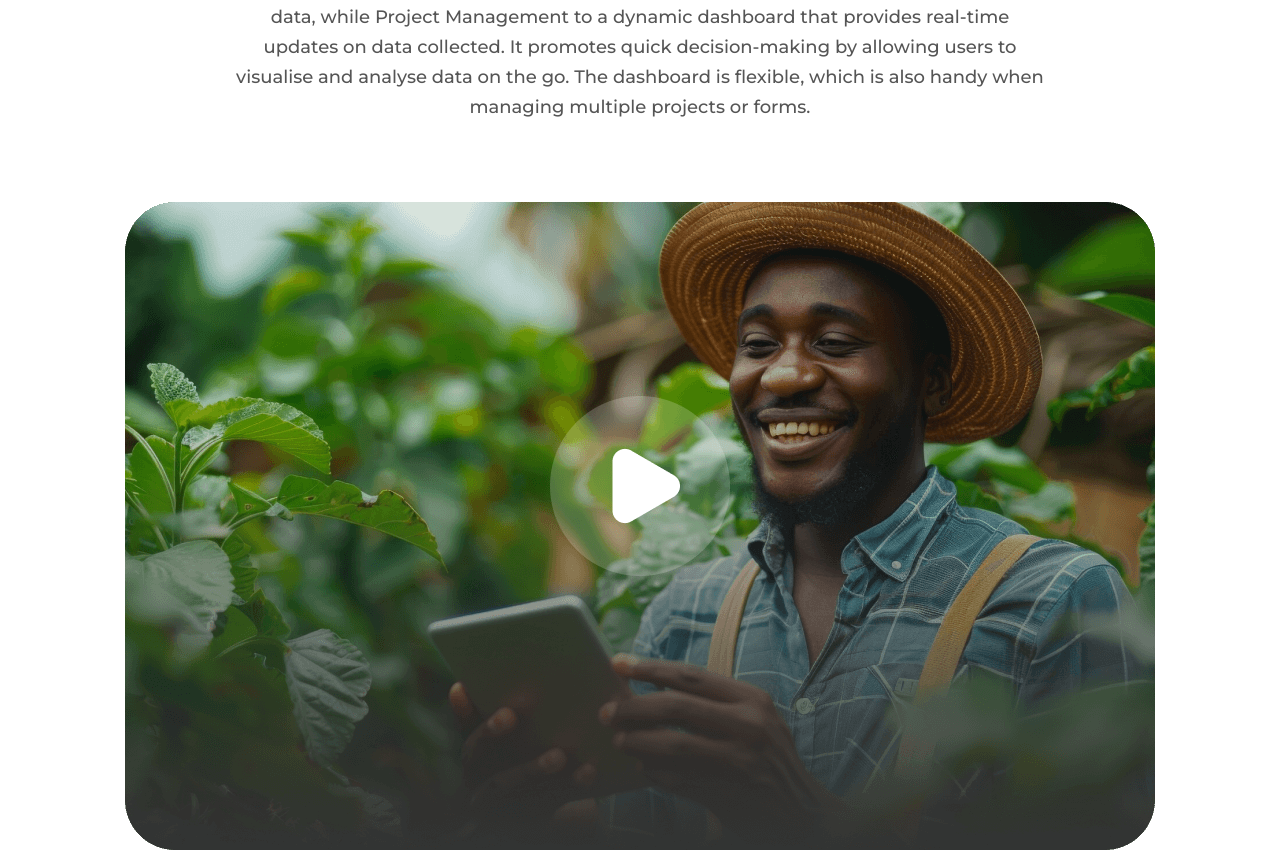
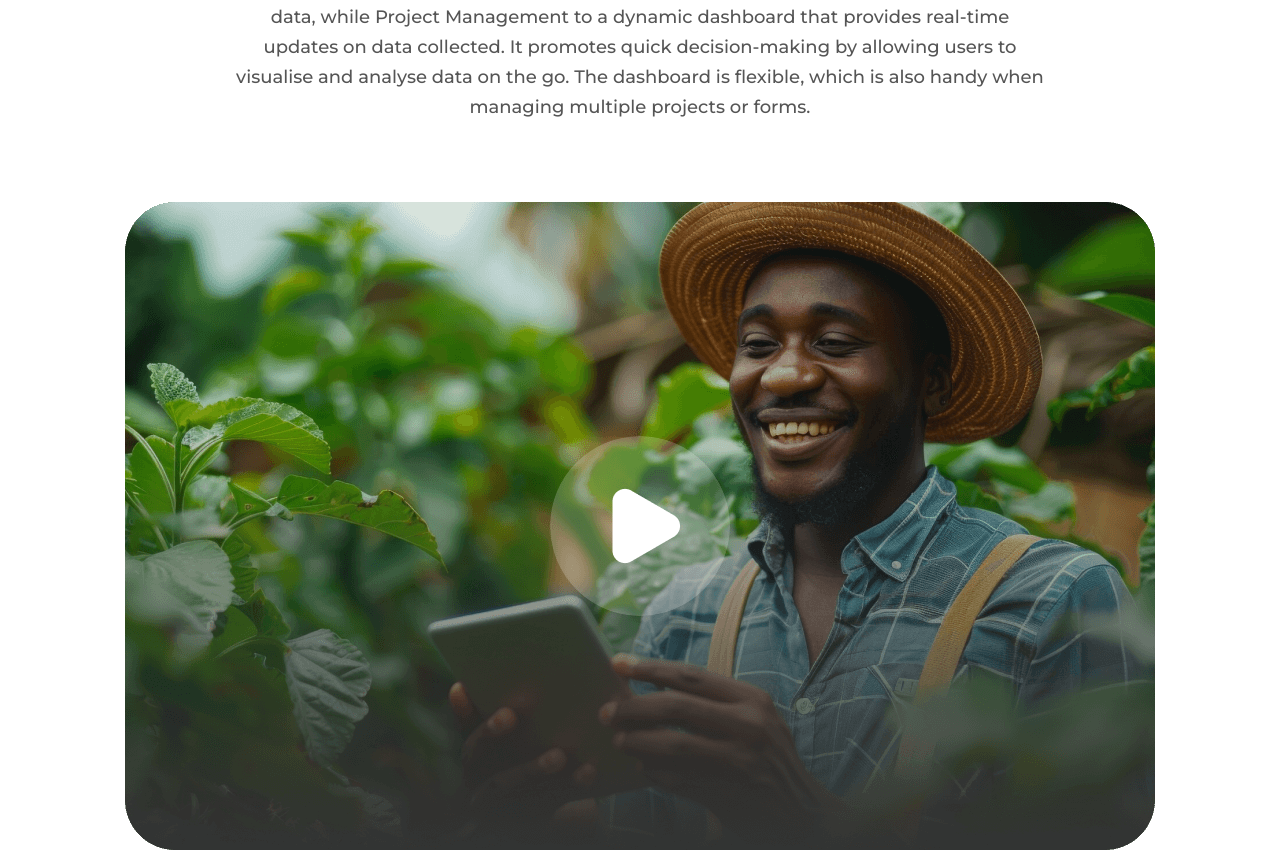
Before and after one commit to Daniekeys/temporary-hosting, a Next.js app: page /home in a window 1280 px wide. Shown: the part 1240-2092 px from the top of the page. Built offline with nearby package versions, Linux system fonts and the light colour scheme.

Commit message:
fixed the play button

```diff
--- a/components/LandingPage/Control.tsx
+++ b/components/LandingPage/Control.tsx
@@ -23,7 +23,7 @@ function Control() {
           analyse data on the go. The dashboard is flexible, which is also handy
           when managing multiple projects or forms.
         </p>
-        <div className="w-full relative flow-hide">
+        <div className="w-full relative ">
           <Image
             src={maskwoman}
             alt="maskwoman"
@@ -37,6 +37,7 @@ function Control() {
               width={playIcon.width}
               height={playIcon.height}
               alt="icon"
+              className="w-16 h-16 rounded-full lg:w-auto lg:h-auto"
               // data-aos="fade-up"
               // data-aos-duration="2000"
             />
```
